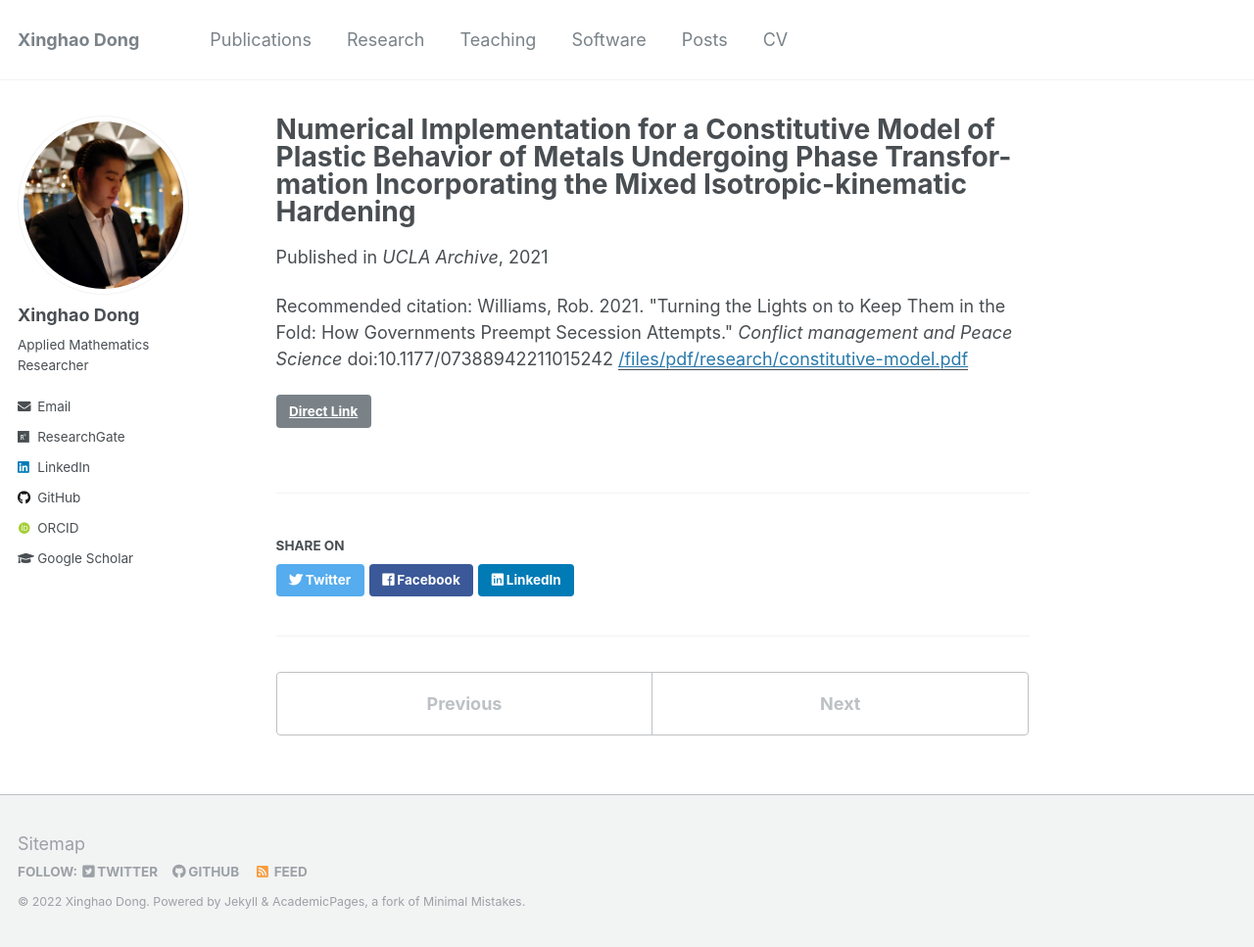
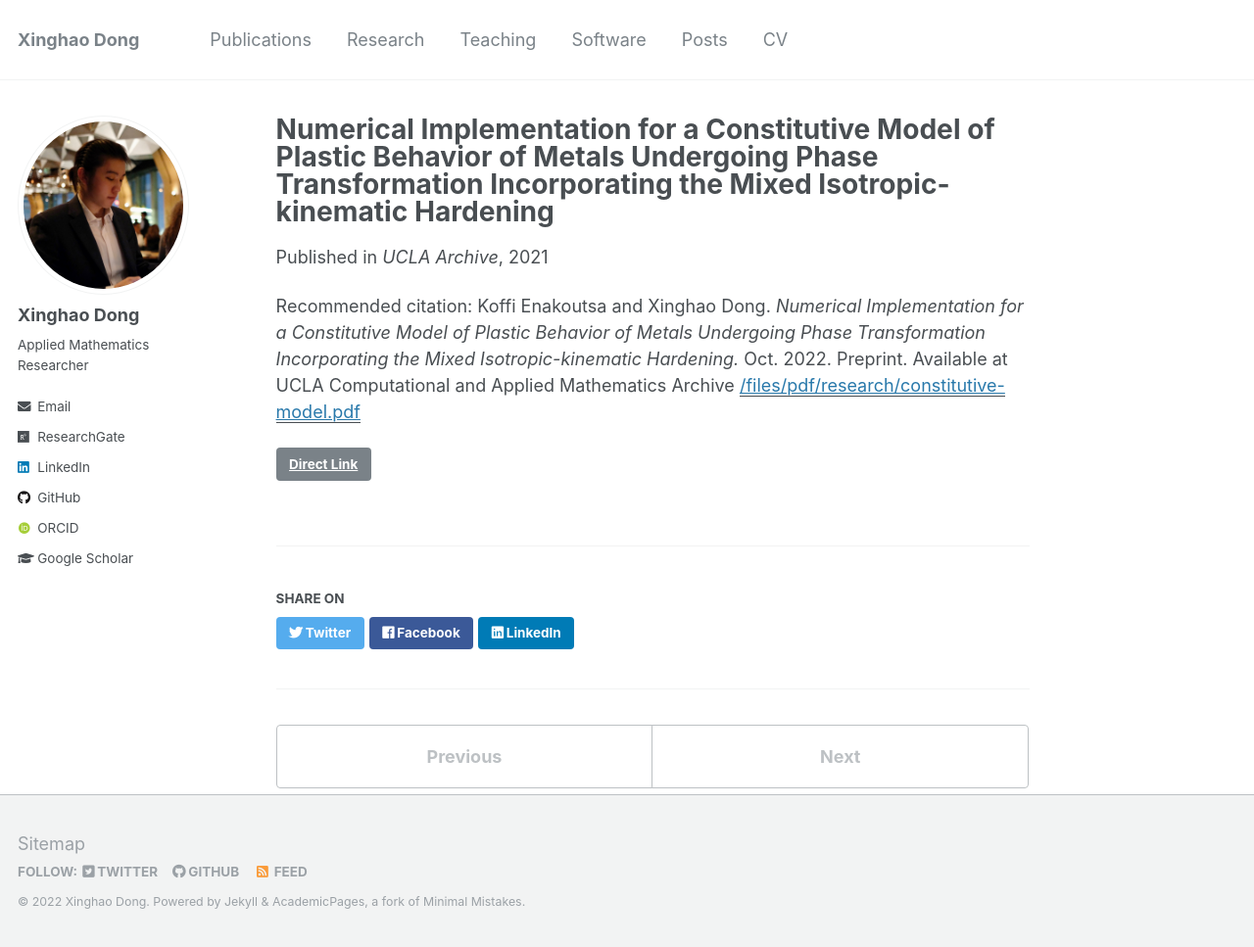
Before and after one commit to xdong99/xdong99.github.io, a Jekyll site: the page built from _publications/2022-10-constitutive-model.md, in a window 1280 px wide and 967 px high. Shown: the whole window at 98% size. Built offline with Jekyll 4.4.1, drawn with Linux system fonts in a browser that asks for light colours; some web fonts are replaced.

Commit message:
correct errors

```diff
--- a/_publications/2022-10-constitutive-model.md
+++ b/_publications/2022-10-constitutive-model.md
@@ -1,11 +1,10 @@
 ---
-title: "Numerical Implementation for a Constitutive Model of Plastic Behavior of Metals Undergoing Phase Transfor-
-mation Incorporating the Mixed Isotropic-kinematic Hardening"
+title: "Numerical Implementation for a Constitutive Model of Plastic Behavior of Metals Undergoing Phase Transformation Incorporating the Mixed Isotropic-kinematic Hardening"
 collection: publications
 permalink: /publication/2022-10-constitutive-model
 date: 2021-06-28
 venue: 'UCLA Archive'
 paperurl: '/files/pdf/research/constitutive-model.pdf'
 link: 'https://ww3.math.ucla.edu/camreports/'
-citation: 'Williams, Rob. 2021. &quot;Turning the Lights on to Keep Them in the Fold: How Governments Preempt Secession Attempts.&quot; <i>Conflict management and Peace Science</i> doi:10.1177/07388942211015242'
+citation: 'Koffi Enakoutsa and Xinghao Dong. <i>Numerical Implementation for a Constitutive Model of Plastic Behavior of Metals Undergoing Phase Transformation Incorporating the Mixed Isotropic-kinematic Hardening.</i>  Oct. 2022. Preprint. Available at UCLA Computational and Applied Mathematics Archive'
 ---
```
Also changed, not shown: _publications/2022-10-projection-algorithm.md (+2 -3 lines), 4 other files.
